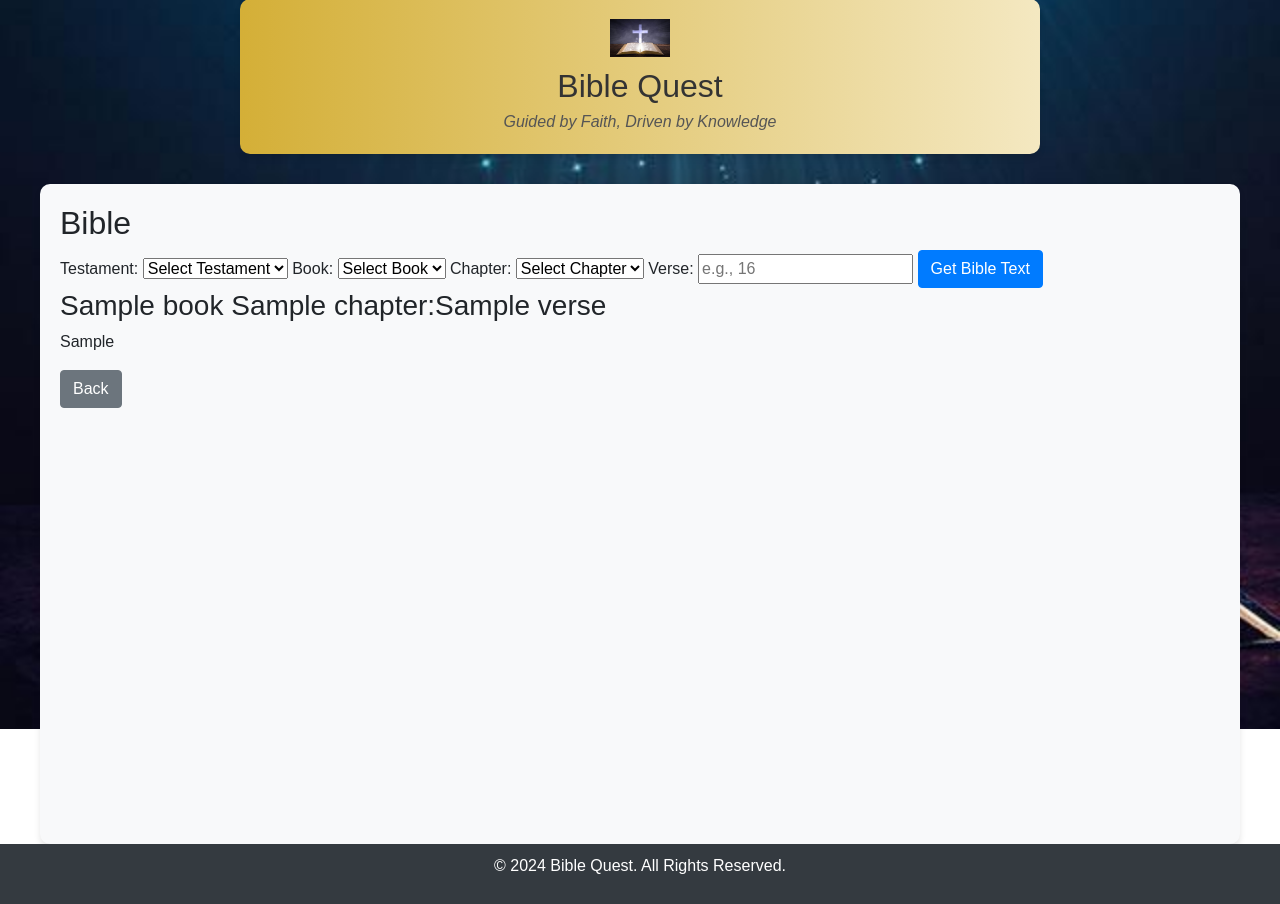
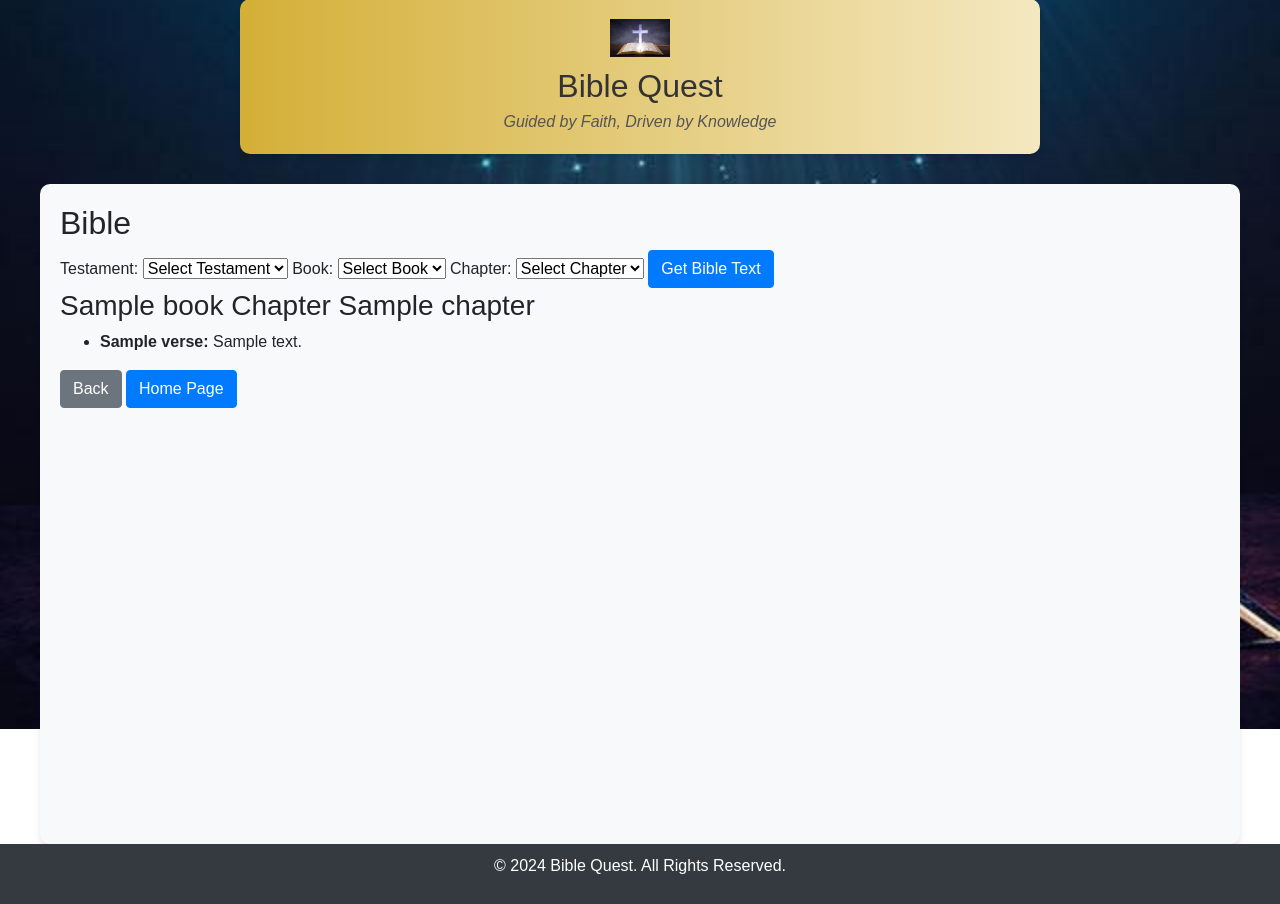
Before and after one commit to kandukurisanghavi/BibleQuest, a Django app: template biblequest/accounts/templates/accounts/bible_view.html in a window 1280 px wide. Shown: the part 151-1055 px from the top of the page. Run offline with Django 5.2, Linux system fonts and the light colour scheme; the template is opened without the code that fills it: most values are stand-ins (such as "Sample title", 1, 10 or a date in 2020); some libraries are stand-ins or nearby versions.

Commit message:
Add Home Page button in Bible view template

```diff
--- a/biblequest/accounts/templates/accounts/bible_view.html
+++ b/biblequest/accounts/templates/accounts/bible_view.html
@@ -37,12 +37,6 @@
             </select>
         {% endif %}
 
-        <!-- Verse Selection -->
-        {% if chapter %}
-            <label for="verse">Verse:</label>
-            <input type="number" id="verse" name="verse" value="{{ verse }}" placeholder="e.g., 16">
-        {% endif %}
-
         <button type="submit" class="btn btn-primary">Get Bible Text</button>
     </form>
 
@@ -52,10 +46,7 @@
                 {{ error_message }}
             </div>
         {% else %}
-            {% if verse %}
-                <h3>{{ book }} {{ chapter }}:{{ verse }}</h3>
-                <p>{{ bible_data }}</p>
-            {% elif chapter %}
+            {% if chapter %}
                 <h3>{{ book }} Chapter {{ chapter }}</h3>
                 <ul>
                     {% for verse in bible_data %}
@@ -66,7 +57,10 @@
         {% endif %}
     </div>
 
-    <!-- Back Button -->
-    <button onclick="history.back()" class="btn btn-secondary">Back</button>
+    <!-- Navigation Buttons -->
+    <div class="navigation-buttons">
+        <button onclick="history.back()" class="btn btn-secondary">Back</button>
+        <a href="{% url 'home' %}" class="btn btn-primary">Home Page</a>
+    </div>
 </div>
 {% endblock %}
```
